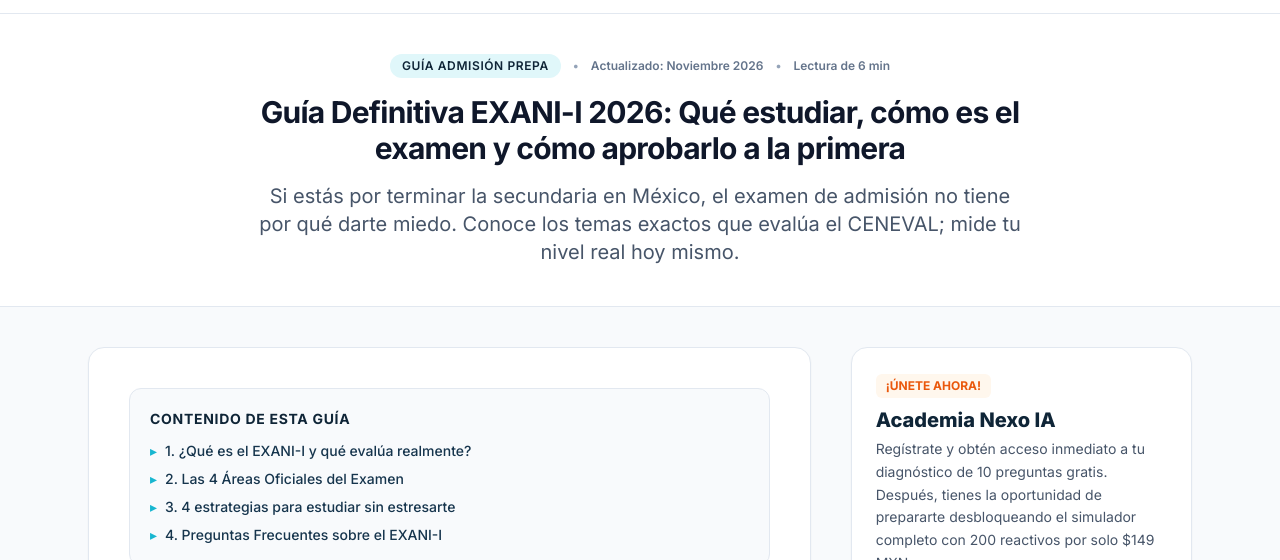
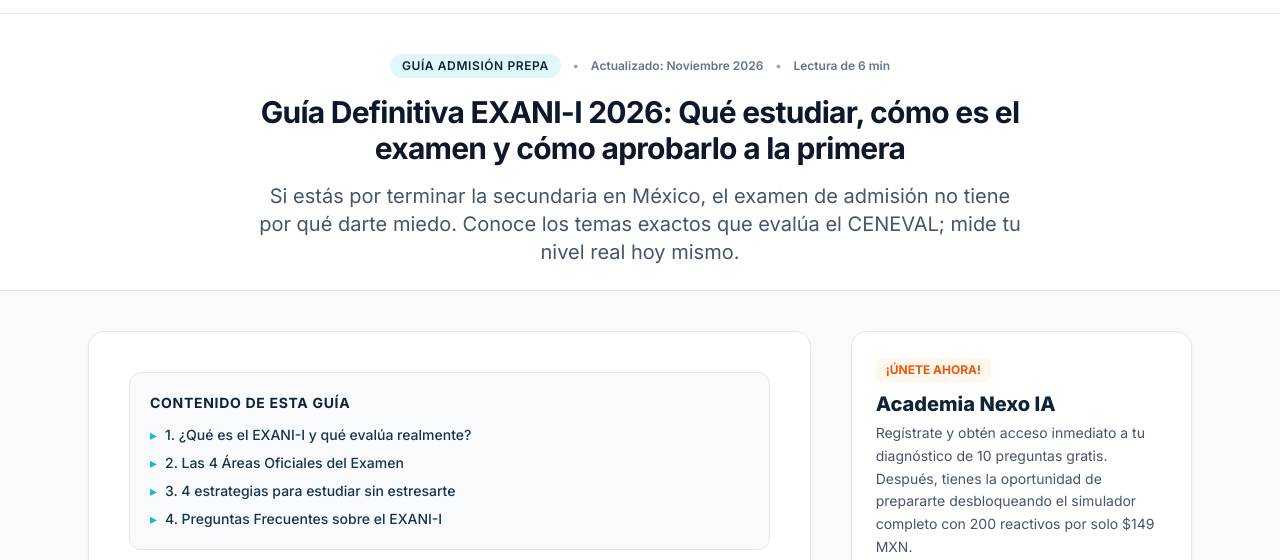
Before and after one commit to amisraeljai1967-alt/Blog-Exani-I, a plain HTML site: page index.html in a window 1280 px wide. Shown: the part 67-627 px from the top of the page. Drawn offline with nearby package versions, Linux system fonts and the light colour scheme.

Commit message:
Adjust padding in article section
Updated padding in the article section.

```diff
--- a/index.html
+++ b/index.html
@@ -66,7 +66,7 @@
   </header>
 
   <!-- Encabezado del Artículo -->
- <section class="bg-white border-b border-slate-200 pt-10 pb-4 text-center">
+<section class="bg-white border-b border-slate-200 pt-10 pb-0 text-center">
     <div class="max-w-4xl mx-auto px-4 sm:px-6">
       <div class="flex flex-wrap items-center justify-center gap-3 text-xs font-semibold mb-4">
         <span class="bg-nexoCyan-100 text-navy-900 px-3 py-1 rounded-full uppercase tracking-wider">Guía Admisión Prepa</span>
```
